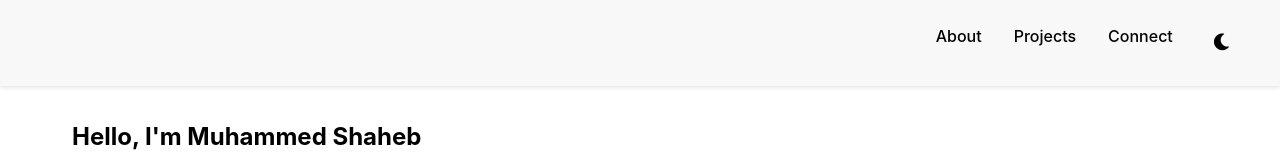
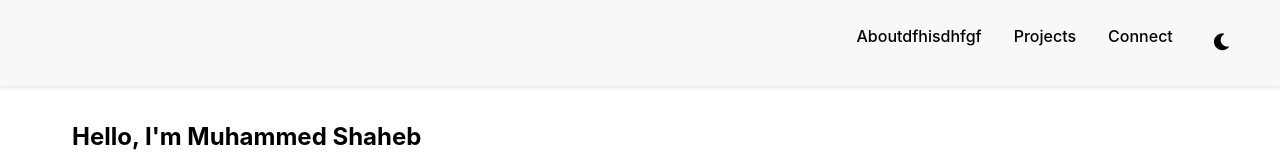
Before and after one commit to shahabzack/muhammed-shaheb-portfolio, a plain HTML site: page index.html in a window 1280 px wide. Shown: the top 160 px of the page. Drawn offline with nearby package versions, Linux system fonts and the light colour scheme.

Commit message:
Updated portfolio website

```diff
--- a/index.html
+++ b/index.html
@@ -13,7 +13,7 @@
         <nav>
             <div class="logo"></div>
             <div class="nav-links">
-                <a href="#about">About</a>
+                <a href="#about">Aboutdfhisdhfgf</a>
                 <a href="#projects">Projects</a>
                 <a href="#connect">Connect</a>
                 <button class="theme-toggle" id="themeToggle">
```
